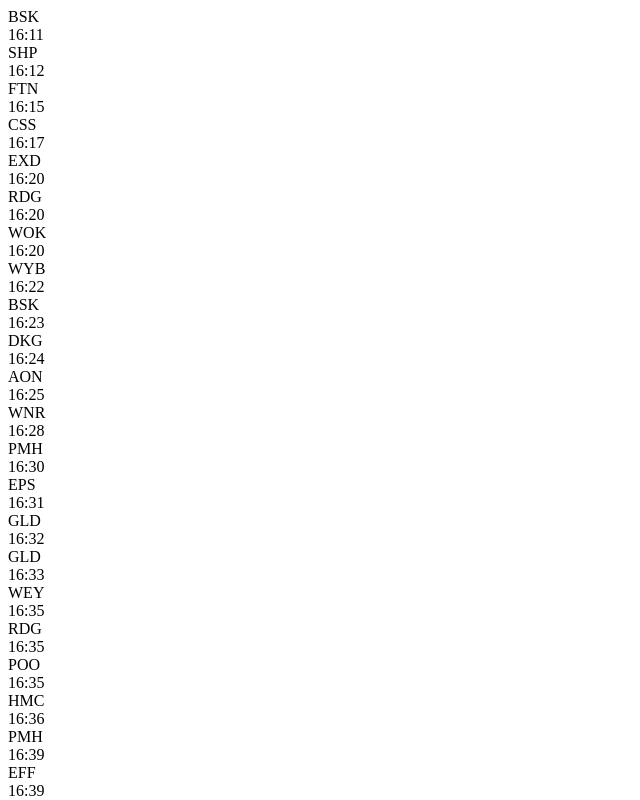
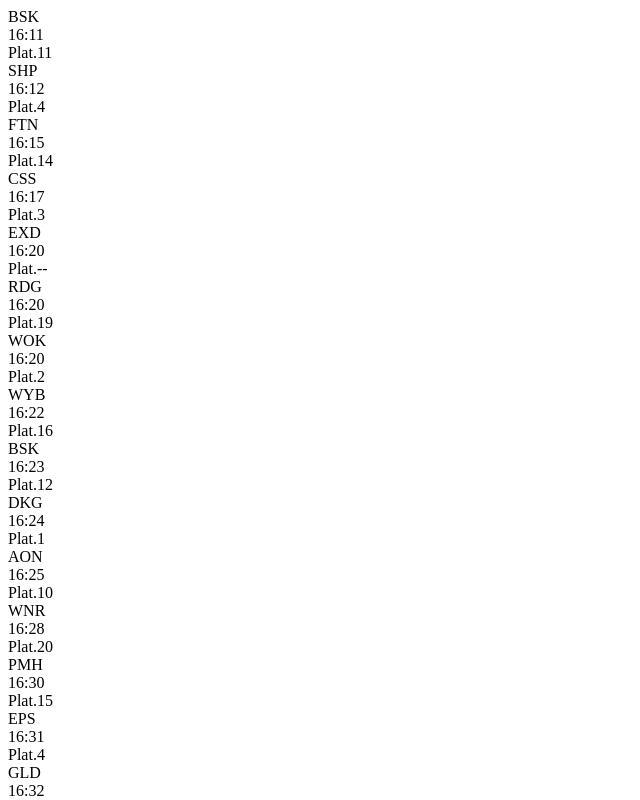
Before and after one commit to zerga9/Train_departure_info, a React (Create React App) app: page / in a window 1280 px wide. Shown: the top 800 px of the page, without its empty margins (0-640 px from the left). Built offline with nearby package versions, Linux system fonts and the light colour scheme; the HTML template or start-up script is replaced by a standard one.

Commit message:
Platform number added

```diff
--- a/src/App.js
+++ b/src/App.js
@@ -21,6 +21,11 @@ class App extends Component {
               <div>
                 {moment(service.scheduledInfo.scheduledTime).format("HH:mm")}
               </div>
+              <div>
+                Plat.{service.scheduledInfo.scheduledPlatform
+                  ? service.scheduledInfo.scheduledPlatform
+                  : "--"}
+              </div>
             </div>
           );
         })}
```
